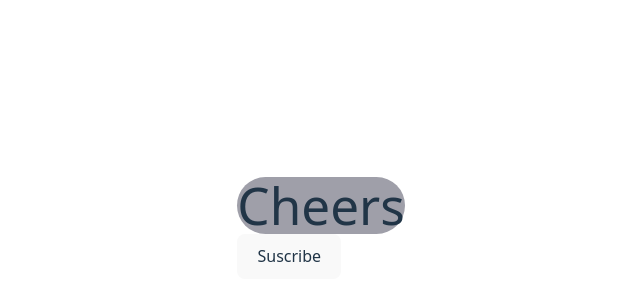
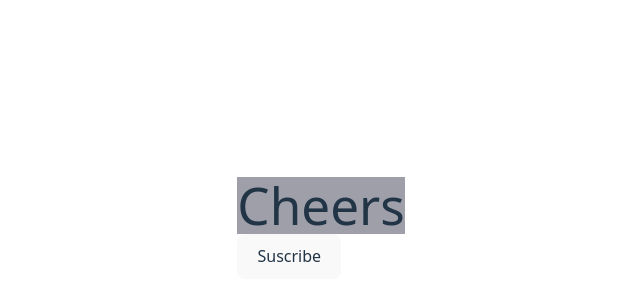
Before and after one commit to rahmoundif/fourchest, a website built with Vite: page index.html in a window 1280 px wide. Shown: the part 172-472 px from the top of the page, 319-959 px from the left. Built offline with nearby package versions, Linux system fonts and the light colour scheme.

Commit message:
no rounded

```diff
--- a/index.html
+++ b/index.html
@@ -7,7 +7,7 @@
   </head>
   <body>
     <div>
-      <h1 class="flex bg-zinc-400 rounded-4xl">Cheers</h1>
+      <h1 class="flex bg-zinc-400">Cheers</h1>
       <button>Suscribe</button>
     </div>
     <script type="module" src="./src/main.js"></script>
```
